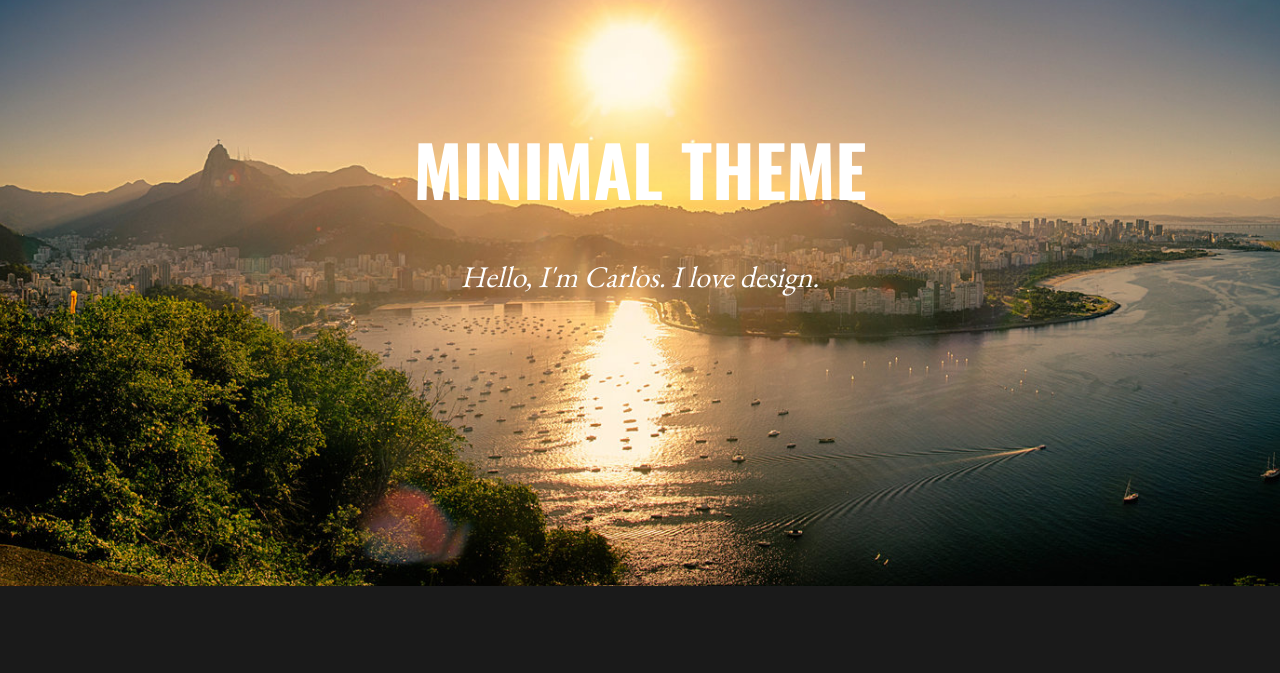
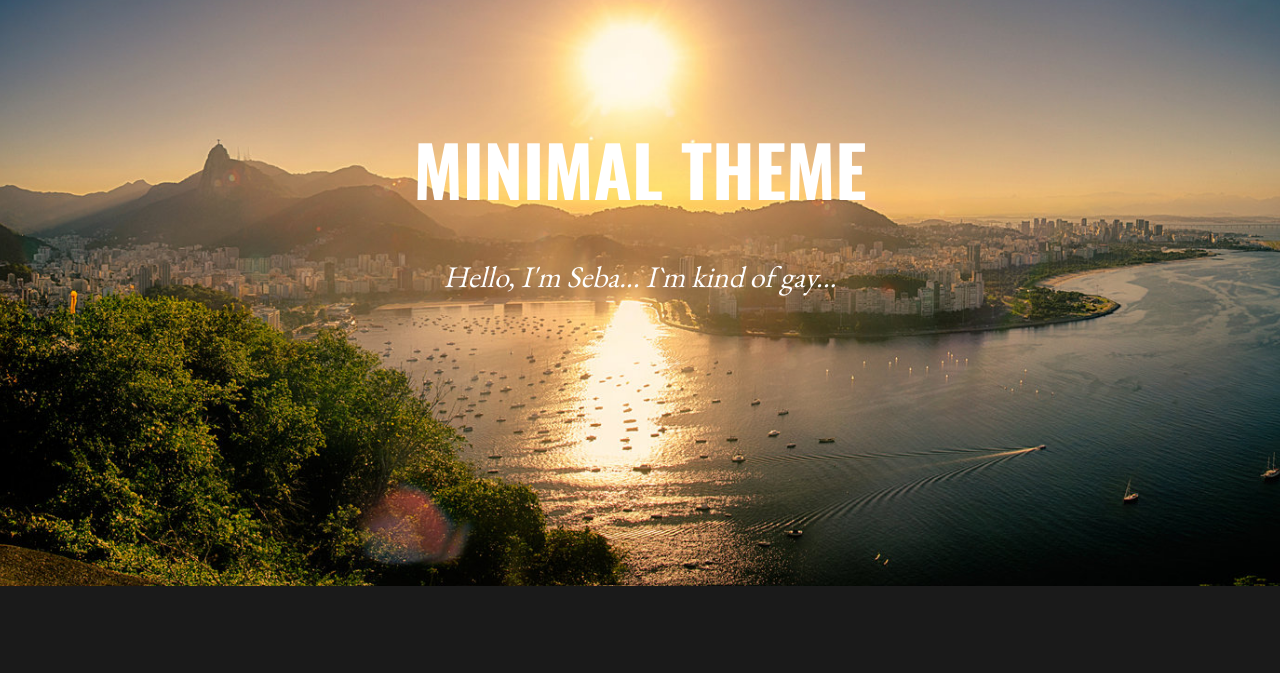
Before and after one commit to fcavalcantirj/schopfpapier-static, a plain HTML site: page index.html in a window 1280 px wide. Shown: the part 104-777 px from the top of the page. Drawn offline with nearby package versions, Linux system fonts and the light colour scheme.

Commit message:
zuando...

```diff
--- a/index.html
+++ b/index.html
@@ -65,7 +65,7 @@
 			<div class="row">
 				<h1>MINIMAL THEME</h1>
 				<br>
-				<h3>Hello, I'm Carlos. I love design.</h3>
+				<h3>Hello, I'm Seba... I`m kind of gay...</h3>
 				<br>
 				<br>
 				<div class="col-lg-6 col-lg-offset-3">
```
